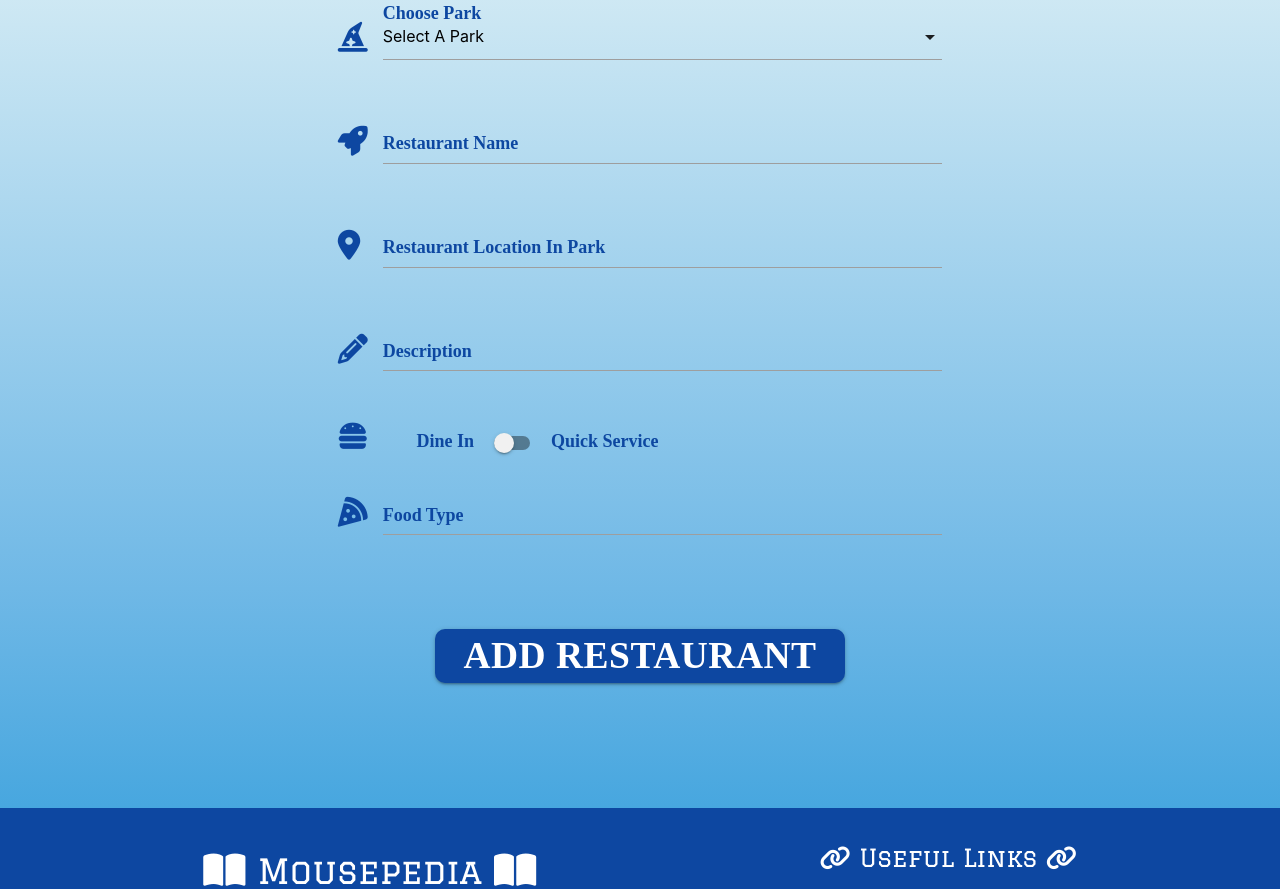
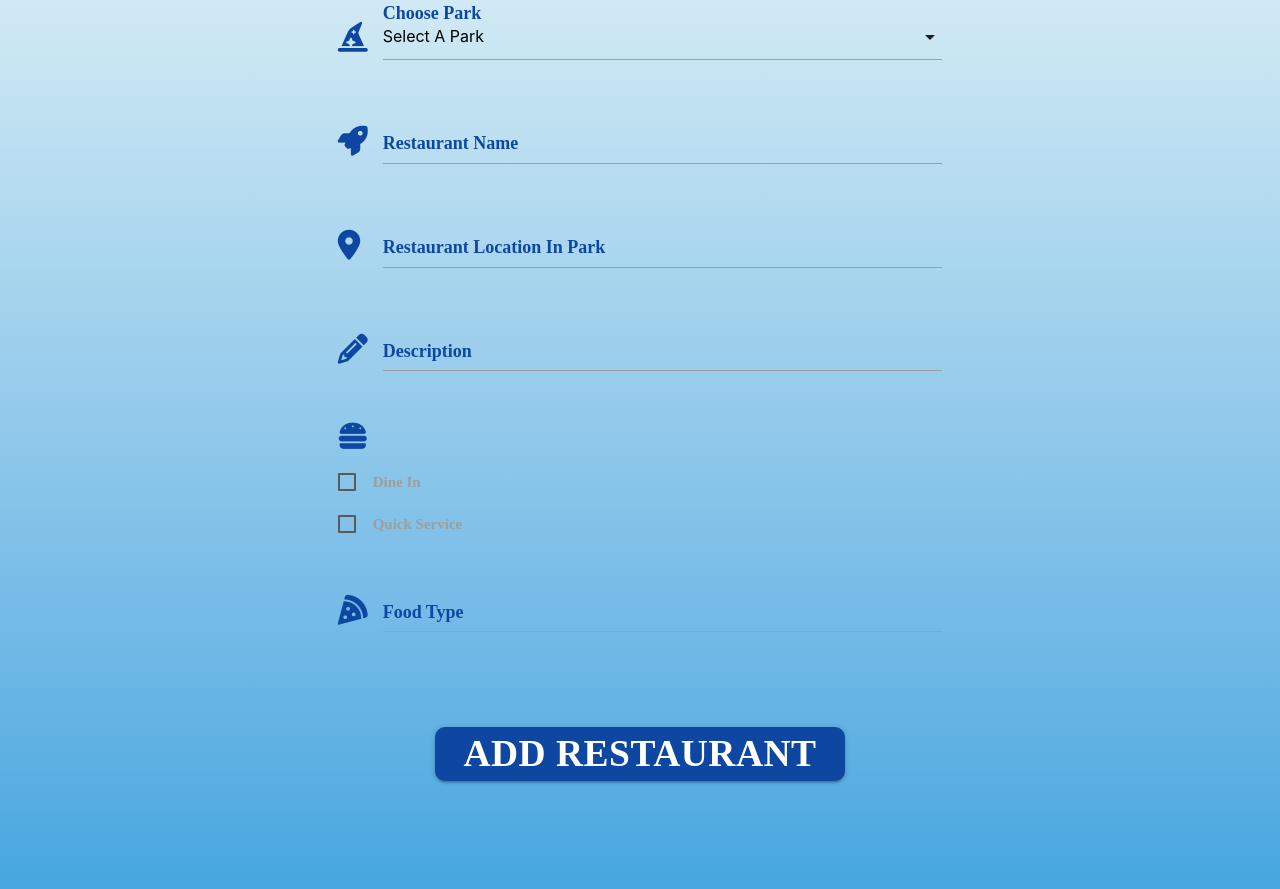
Before and after one commit to veebee4/mousepediadb, a Flask app: page /add_restaurant in a window 1280 px wide. Shown: the part 280-1169 px from the top of the page. Run offline with Flask 2, Linux system fonts and the light colour scheme; tables that the repository leaves empty hold one stand-in row (values such as "Sample post"); some libraries are stand-ins or nearby versions; some web fonts are replaced.

Commit message:
Add checkboxes to replace switch on add restaurant form

```diff
--- a/mousepediadb/models.py
+++ b/mousepediadb/models.py
@@ -6,7 +6,8 @@ class Restaurant(db.Model):
     restaurant_name = db.Column(db.String(50), unique=True, nullable=False)
     park_id = db.Column(db.Integer, db.ForeignKey("park.id"), nullable=False)
     restaurant_location = db.Column(db.Text, nullable=False)
-    dine_or_quick_service = db.Column(db.Boolean, default=False, nullable=False)
+    dine_in = db.Column(db.Boolean, default=False, nullable=False)
+    quick_service = db.Column(db.Boolean, default=False, nullable=False)
     food_type = db.Column(db.String(30), nullable=False)
     restaurant_description = db.Column(db.Text, nullable=False)
     park = db.relationship("Park", backref=db.backref("restaurants", lazy=True))
--- a/mousepediadb/routes.py
+++ b/mousepediadb/routes.py
@@ -163,7 +163,8 @@ def add_restaurant():
             park_id = request.form.get("park_id")
             restaurant_location = request.form.get("restaurant_location")
             restaurant_description = request.form.get("restaurant_description")
-            dine_or_quick_service = request.form.get("dine_or_quick_service") == 'on'
+            dine_in = request.form.get("dine_in")
+            quick_service = request.form.get("quick_service")
             food_type = request.form.get("food_type")
 
             # Check if the park_id exists
@@ -177,7 +178,8 @@ def add_restaurant():
                 restaurant_name=restaurant_name,
                 restaurant_location=restaurant_location,
                 restaurant_description=restaurant_description,
-                dine_or_quick_service=dine_or_quick_service,
+                dine_in=dine_in,
+                quick_service=quick_service,
                 food_type=food_type,
             )
 
@@ -199,7 +201,8 @@ def edit_restaurant(restaurant_id):
         restaurant.restaurant_name = request.form.get("restaurant_name")
         restaurant.restaurant_description = request.form.get("restaurant_description")
         restaurant.restaurant_location = request.form.get("restaurant_location")
-        restaurant.dine_or_quick_service = request.form.get("dine_or_quick_service")
+        restaurant.dine_in = request.form.get("dine_in")
+        restaurant.quick_service = request.form.get("quick_service")
         restaurant.food_type = request.form.get("food_type")
 
         db.session.commit()
--- a/mousepediadb/templates/add_restaurant.html
+++ b/mousepediadb/templates/add_restaurant.html
@@ -48,15 +48,19 @@
             <!-- dine_or_quick_service -->
             <div class="row">
                 <div class="col s12">
-                    <!-- switch component to select either dine in or quick service-->
-                    <div class="switch">
-                        <i class="fa-solid fa-burger blue-text text-darken-4 prefix"></i>
-                        <label class="dine_quick_service_label">Dine In
-                            <input type="checkbox" id="dine_or_quick_service" name="dine_or_quick_service" required>
-                            <span class="lever"></span>
-                        Quick Service
+                    <i class="fa-solid fa-burger blue-text text-darken-4 prefix"></i>
+                    <p>
+                        <label class="dine_in_label">
+                            <input type="checkbox" name="service_type" value="dine_in" {% if 'dine_in' in services %}checked{% endif %}/>
+                            <span>Dine In</span>
                         </label>
-                    </div>
+                    </p>
+                    <p>
+                        <label class="quick_service_label">
+                            <input type="checkbox" name="service_type" value="quick_service" {% if 'quick_service' in services %}checked{% endif %} />
+                            <span>Quick Service</span>
+                        </label>
+                    </p>
                 </div>
             </div>
             <!-- food_type -->
```
